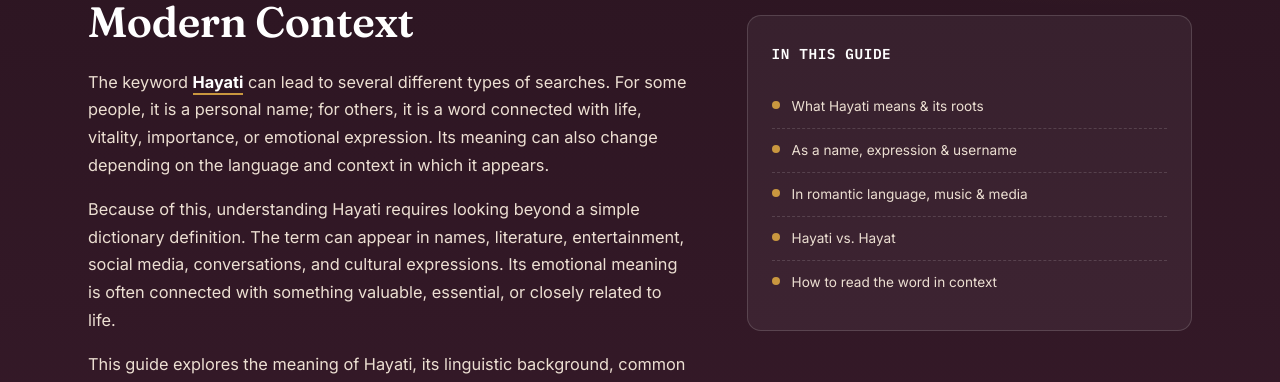
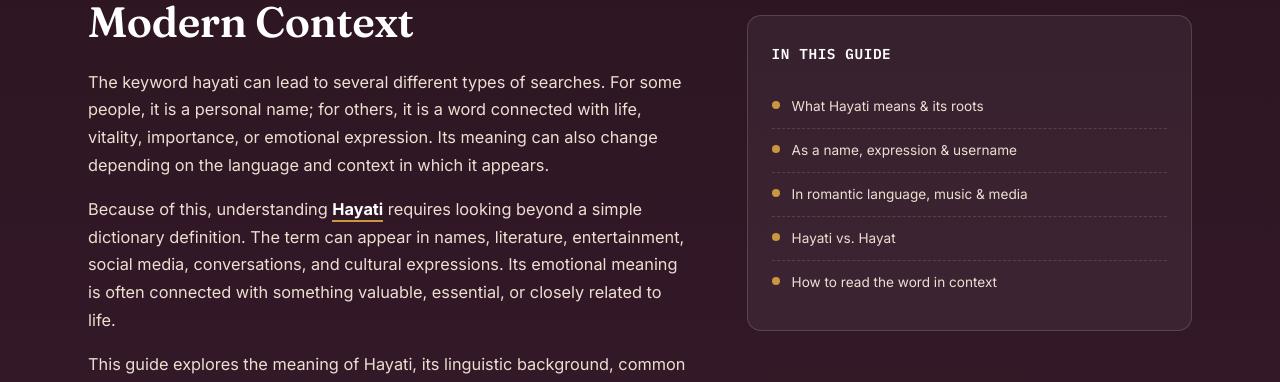
Before and after one commit to zainjuttihirhega-ui/Hayati, a plain HTML site: page index.html in a window 1280 px wide. Shown: the part 289-671 px from the top of the page. Drawn offline with Linux system fonts and the light colour scheme.

Commit message:
Update index.html

```diff
--- a/index.html
+++ b/index.html
@@ -150,8 +150,8 @@
     <div>
       <span class="eyebrow">Meaning · Origins · Cultural Context</span>
       <h1>Hayati: Meaning, Uses, Cultural Importance and Modern Context</h1>
-      <p class="lede">The keyword <a href="https://highrockvapes.ie/collections/hayati" class="link-inline">Hayati</a> can lead to several different types of searches. For some people, it is a personal name; for others, it is a word connected with life, vitality, importance, or emotional expression. Its meaning can also change depending on the language and context in which it appears.</p>
-      <p class="lede">Because of this, understanding Hayati requires looking beyond a simple dictionary definition. The term can appear in names, literature, entertainment, social media, conversations, and cultural expressions. Its emotional meaning is often connected with something valuable, essential, or closely related to life.</p>
+      <p class="lede">The keyword hayati can lead to several different types of searches. For some people, it is a personal name; for others, it is a word connected with life, vitality, importance, or emotional expression. Its meaning can also change depending on the language and context in which it appears.</p>
+      <p class="lede">Because of this, understanding <a href="https://highrockvapes.ie/collections/hayati" class="link-inline">Hayati</a> requires looking beyond a simple dictionary definition. The term can appear in names, literature, entertainment, social media, conversations, and cultural expressions. Its emotional meaning is often connected with something valuable, essential, or closely related to life.</p>
       <p class="lede">This guide explores the meaning of Hayati, its linguistic background, common uses, cultural associations, and why people may search for the term online.</p>
       <div class="hero-actions">
         <a href="https://highrockvapes.ie/collections/hayati" class="btn btn-gold">Explore Hayati →</a>
```
